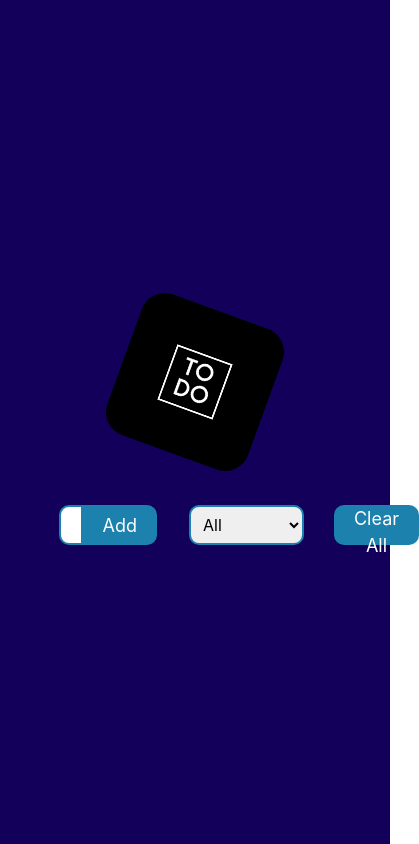
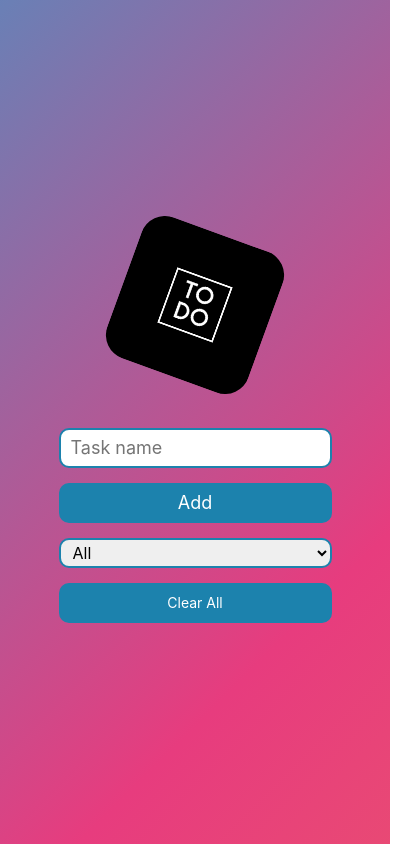
Before and after one commit to MatMarrrrr/Todo-App, a plain HTML site: page index.html in a window 390 px wide. Shown: the whole page, 419 px wide, since content can reach past the window. Drawn offline with nearby package versions, Linux system fonts and the light colour scheme.

Commit message:
Add animated background, page responsiveness and some css fixes

```diff
--- a/css/style.css
+++ b/css/style.css
@@ -17,9 +17,22 @@ button:focus {
 }
 
 .main {
-  max-width: 100vw;
-  min-height: 100vh;
-  background-color: var(--dark-purple);
+  position: fixed;
+  top: 0;
+  left: 0;
+  bottom: 0;
+  right: 0;
+  overflow: auto;
+  z-index: 10;
+  background: linear-gradient(
+    -45deg,
+    var(--gradient-color-1),
+    var(--gradient-color-2),
+    var(--gradient-color-3),
+    var(--gradient-color-4)
+  );
+  background-size: 350% 350%;
+  animation: gradient 15s ease infinite;
   display: flex;
   flex-direction: column;
   justify-content: center;
@@ -224,3 +237,56 @@ button:focus {
 .deleteTaskButton:focus {
   outline: none;
 }
+
+@media (max-width: 981px) {
+  .clearAllTasksButton {
+    font-size: 16px;
+    animation: 0.2s;
+  }
+}
+
+@media (max-width: 878px) {
+  .clearAllTasksButton {
+    font-size: 14px;
+    animation: 0.2s;
+  }
+}
+
+@media (max-width: 562px) {
+  .tasksInputContainer {
+    flex-direction: column;
+    gap: 15px;
+  }
+
+  .tasksInput {
+    border-radius: 10px 10px 10px 10px;
+  }
+
+  .addTaskButton {
+    border-radius: 10px 10px 10px 10px;
+  }
+
+  .sortTasks {
+    margin-left: 0;
+    min-height: 30px;
+  }
+
+  .clearAllTasksButton {
+    width: 100%;
+    margin-left: 0;
+  }
+}
+
+@keyframes gradient {
+  0% {
+    background-position: 0% 50%;
+  }
+
+  50% {
+    background-position: 100% 50%;
+  }
+
+  100% {
+    background-position: 0% 50%;
+  }
+}
--- a/css/variables.css
+++ b/css/variables.css
@@ -1,7 +1,11 @@
 :root {
-    /* Colors */
-    --dark-purple: #13005A;
-    --dark-blue: #00337C;
-    --medium-blue: #1C82AD;
-    --bright-green: #03C988;
-  }
+  /* Colors */
+  --dark-purple: #13005a;
+  --dark-blue: #00337c;
+  --medium-blue: #1c82ad;
+  --bright-green: #03c988;
+  --gradient-color-1: #ee7752;
+  --gradient-color-2: #e73c7e;
+  --gradient-color-3: #23a6d5;
+  --gradient-color-4: #23d5ab;
+}
```
